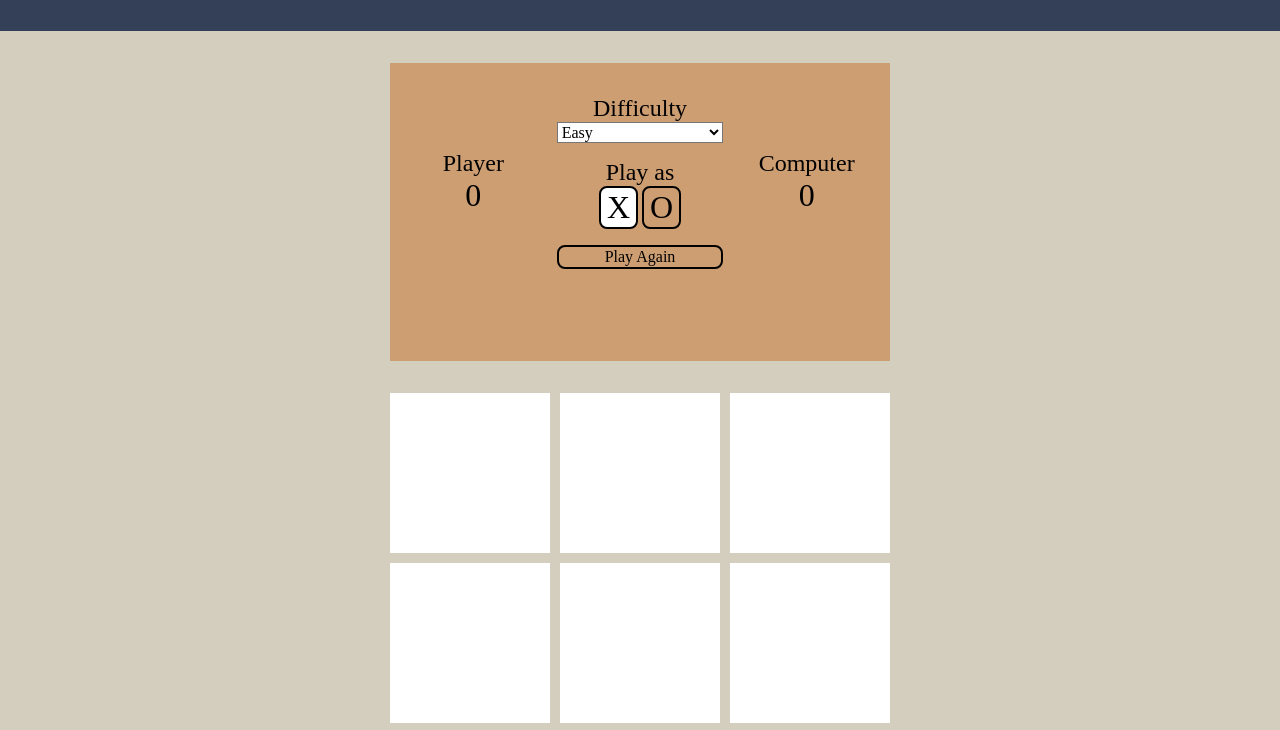
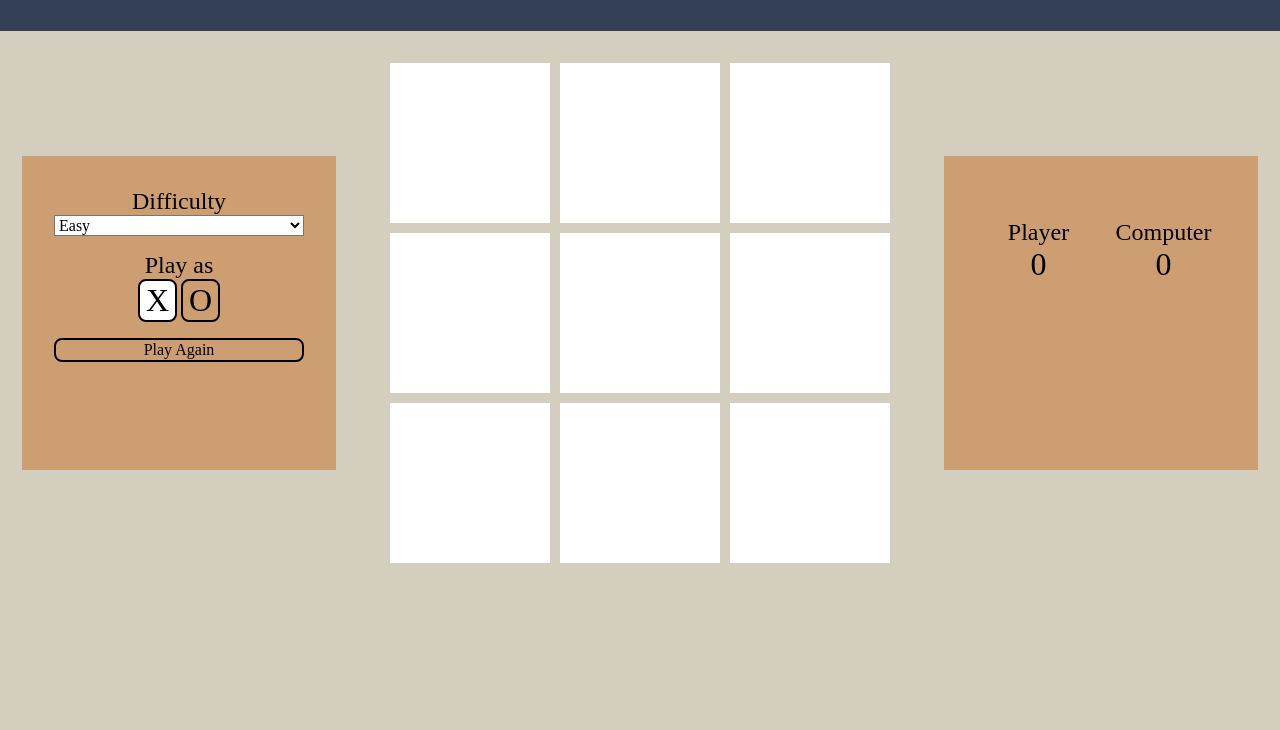
Before and after one commit to rosnbro/tic-tac-toe, a plain HTML site: page index.html in a window 1280 px wide. Shown: the part 70-800 px from the top of the page. Drawn offline with Linux system fonts and the light colour scheme.

Commit message:
alter page and style to fit the game and menu without scrolling

```diff
--- a/index.html
+++ b/index.html
@@ -10,11 +10,7 @@
 </head>
 <body>
     <div class="header">Tic-Tac-Toe</div>
-    <div class="menu">
-        <div class="scoreboard">
-            <div class="scoreText">Player</div>
-            <div id="playerScore">0</div>
-        </div>
+    <main>
         <div class="options">
             <label for="difficulty">Difficulty</label>
             <select name="difficulty" id="difficulty">
@@ -31,12 +27,6 @@
             </div>
             <button id="reset">Play Again</button>
         </div>
-        <div class="scoreboard">
-            <div class="scoreText">Computer</div>
-            <div id="computerScore">0</div>
-        </div>
-        <div class="winner"></div>
-    </div>
         <div class="board">
             <div class="cell"></div>
             <div class="cell"></div>
@@ -48,5 +38,17 @@
             <div class="cell"></div>
             <div class="cell"></div>
         </div>
+        <div class="score">
+            <div class="scoreboard">
+                <div class="scoreText">Player</div>
+                <div id="playerScore">0</div>
+            </div>
+            <div class="scoreboard">
+                <div class="scoreText">Computer</div>
+                <div id="computerScore">0</div>
+            </div>
+            <div class="winner"></div>
+        </div>
+    </main>
 </body>
 </html>
--- a/style.css
+++ b/style.css
@@ -32,21 +32,57 @@ select {
     color: white;
 }
 
-.menu {
+main {
+    width: 100%;
+    display: grid;
+    grid-template-columns: 1fr 1fr 1fr;
+    align-items: center;
+    justify-items: center;
+}
+
+/*.menu {
     display: grid;
     grid-template-columns: 1fr 1fr 1fr;
     gap: 0px;
     margin: 2rem;
-    padding: 2rem 0;
-    width: 500px;
+    padding: 2rem;
+    width: 400px;
     justify-content: center;
     align-items: center;
     background-color: var(--menu-bg-color);
+}*/
+
+.options,
+.score {
+    display: flex;
+    flex-direction: column;
+    width: 250px;
+    height: 250px;
+    padding: 2rem;
+    background-color: var(--menu-bg-color);
+}
+
+.score {
+    display: grid;
+    grid-template-areas:
+    'scoreboardOne scoreboardTwo'
+    'winner winner';
+    align-items: center;
+    justify-items: center;
+}
+
+.score:nth-child(0) {
+    grid-area: scoreboardOne;
+}
+
+.score:nth-child(1) {
+    grid-area: scoreboardTwo;
 }
 
 .scoreboard {
     display: flex;
     flex-direction: column;
+    width: 100px;
     justify-self: center;
 }
 
@@ -65,11 +101,6 @@ select {
     margin-bottom: 1rem;
     font-size: 1rem;
     background-color: var(--menu-highlight-color);
-}
-
-.options {
-    display: flex;
-    flex-direction: column;
 }
 
 .selectSymbol button {
@@ -96,8 +127,8 @@ button.active {
 }
 
 .winner {
-    grid-column: 1 / 4;
-    margin: 1.5rem 0 0.25rem;
+    grid-area: winner;
+    margin: 1rem 0;
     height: 2rem;
     font-size: 1.5rem;
 }
@@ -106,6 +137,7 @@ button.active {
     display: grid;
     width: 500px;
     height: 500px;
+    margin: 2rem;
     gap: 10px;
     grid-template-columns: 1fr 1fr 1fr;
     grid-template-rows: 1fr 1fr 1fr;
```
Lines whose indentation alone changed are shown as unchanged.
